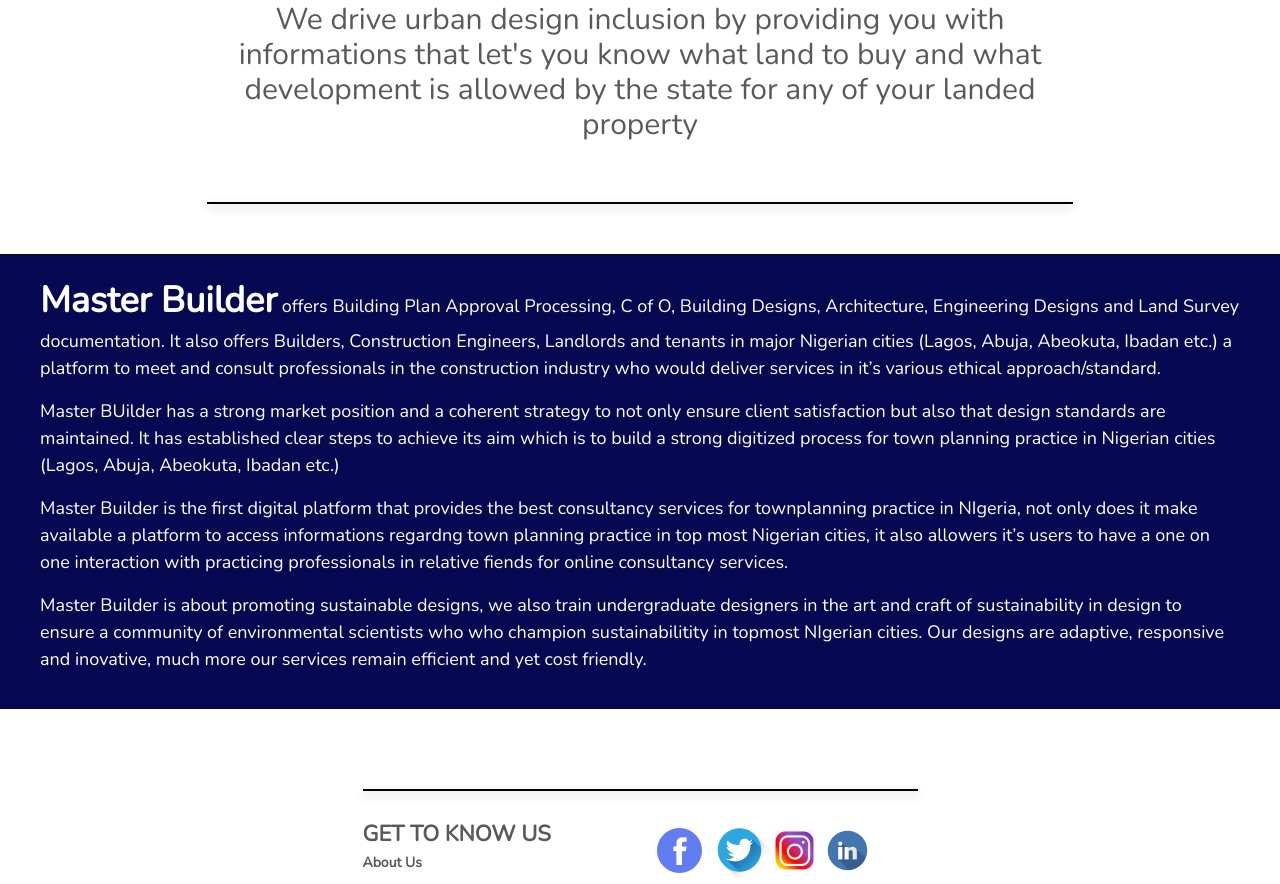
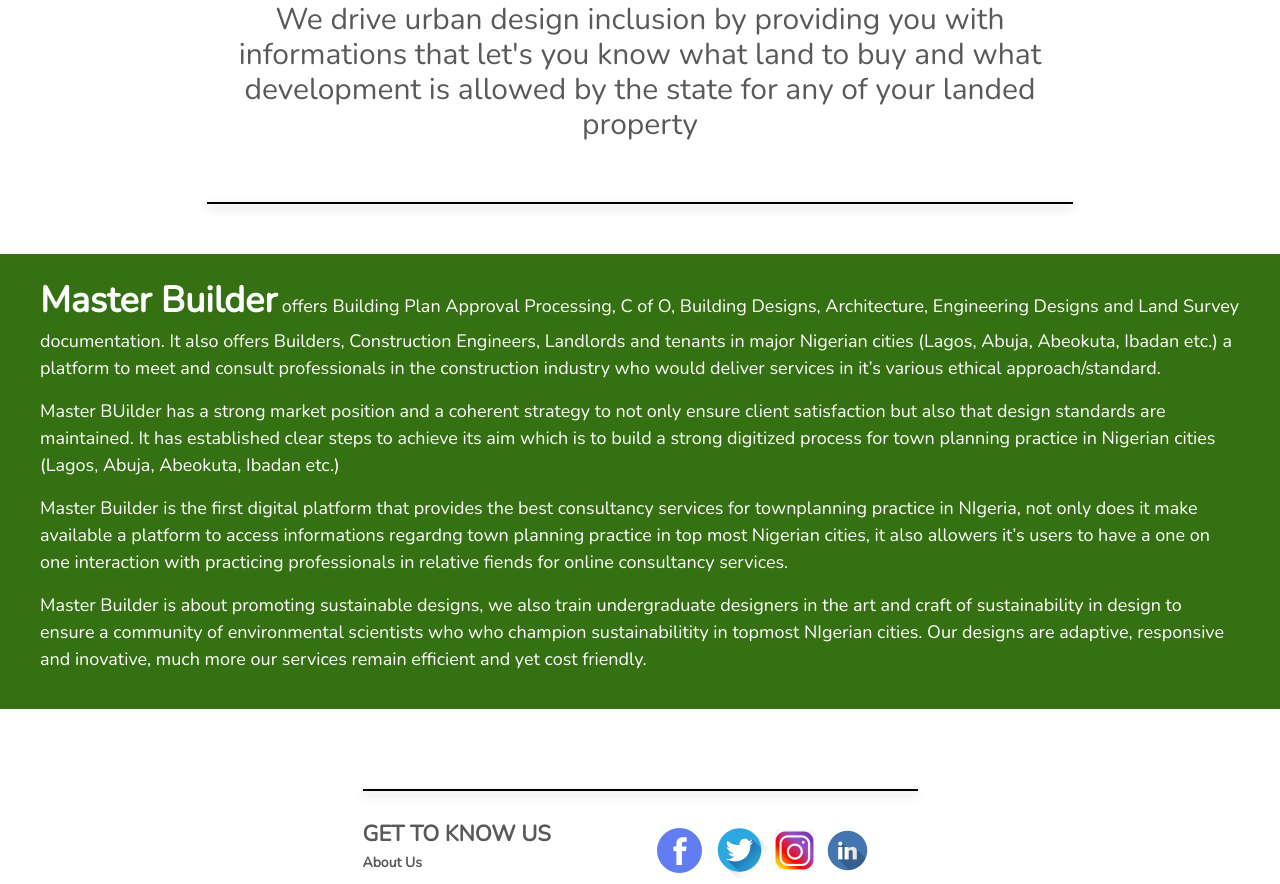
Before and after one commit to oladejimujeeb/MasterBuilder, a Flask app: page /land-info in a window 1280 px wide. Shown: the part 1064-1948 px from the top of the page. Run offline with Flask 2, Linux system fonts and the light colour scheme; some libraries are stand-ins or nearby versions.

Commit message:
made changes to land information

```diff
--- a/static/css/style.css
+++ b/static/css/style.css
@@ -122,7 +122,7 @@
     margin-top: 55px;
 }
 .master-builder {
-    background: #070852;
+    background: #357012;
     padding: 20px 40px;
 }
 .master-builder p {
```
